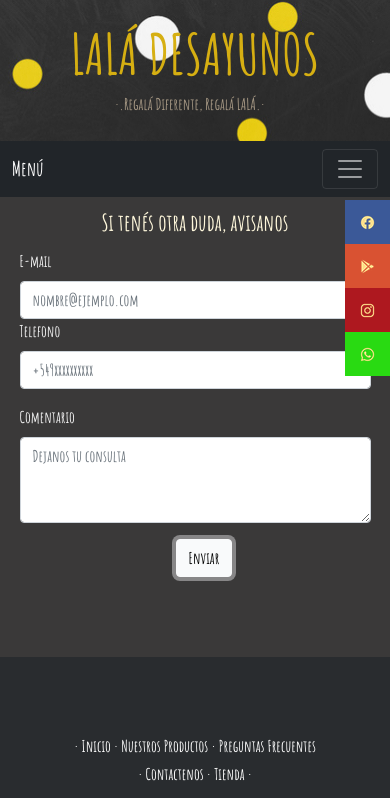
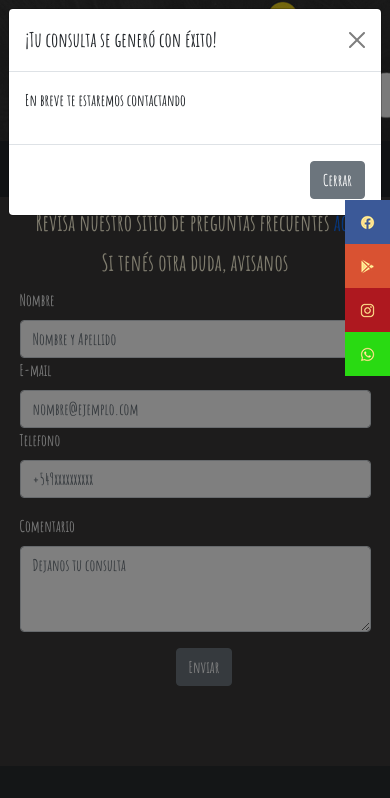
Before and after one commit to maatizaik/Zaikoski2, a website: page contactenos.html in a window 390 px wide. Both pictures are taken after a click on the button "Enviar". Shown: the top 798 px of the page. Drawn offline with nearby package versions, Linux system fonts and the light colour scheme; files that its build step writes are made by us from their sources; files whose address does not match are found by name.

Commit message:
ultima version v2

```diff
--- a/SCSS/_faq.scss
+++ b/SCSS/_faq.scss
@@ -23,7 +23,6 @@ h2, h3, summary{
 
 }
 
-
 .faq-lala-titulos{
 text-align: center;
 margin: 2%;
@@ -38,5 +37,15 @@ summary{
 .faq-lala{
     color: whitesmoke;
     font-size: 1.5rem;
-    margin-left: 5%;
+    margin: 2% 9%;
 }
+@media only screen and (max-width: 600px) {
+
+    .faq-lala-titulos, summary{
+        font-size: 95%;
+    }
+
+    .faq-lala{
+        font-size: 85%;
+    }
+}
--- a/SCSS/_footer.scss
+++ b/SCSS/_footer.scss
@@ -111,6 +111,7 @@ footer{
 	font-size: 1.5rem;
 	font-weight: bold;
 	margin-bottom: 20px;
+
 }
 
 .footer-distributed .footer-icons{
--- a/SCSS/_forms.scss
+++ b/SCSS/_forms.scss
@@ -1,3 +1,4 @@
+
 .tamaño-form{
     margin: 2% 5%;
 
@@ -13,4 +14,8 @@ button{
     color: cornsilk;
     margin: 3% 6%;
     text-align: center;
+    a{
+        text-decoration: none;
+
+    }
 }
--- a/SCSS/_import.scss
+++ b/SCSS/_import.scss
@@ -6,4 +6,5 @@
 @import '../SCSS/footer';
 @import '../SCSS/nproductos';
 @import '../SCSS/faq';
-@import '../SCSS/forms'
+@import '../SCSS/forms';
+@import '../SCSS/tienda'
--- /dev/null
+++ b/SCSS/_tienda.scss
@@ -0,0 +1,3 @@
+.form-floating{
+    margin: 3% 0%;
+}
--- a/contactenos.html
+++ b/contactenos.html
@@ -65,22 +65,50 @@
             </div>
         </div>
     </nav>
+    <h3></h3>
     <!--Formulario de contacto-->
     <section class="form-lala">
+
+        <h3 class="preguntas-frecuentes-titulo">
+            Revisá nuestro sitio de preguntas frecuentes <a href="../Version-Final/FAQ.html">acá</a>
+        </h3>
         <h3 class="preguntas-frecuentes-titulo">
             Si tenés otra duda, avisanos
         </h3>
         <div class="mb-3 tamaño-form">
-            <label for="exampleFormControlInput1" class="form-label">E-mail</label>
-            <input type="email" class="form-control" id="exampleFormControlInput1" placeholder="nombre@ejemplo.com">
-            <label for="exampleFormControlInput1" class="form-label">Telefono</label>
-            <input type="number" class="form-control" id="exampleFormControlInput1" placeholder="+549xxxxxxxxxx">
+            <label for="nombre-contacto" class="form-label">Nombre</label>
+            <input type="text" class="form-control" id="nombre-contacto" placeholder="Nombre y Apellido">
+            <label for="email-contacto" class="form-label">E-mail</label>
+            <input type="email" class="form-control" id="email-contacto" placeholder="nombre@ejemplo.com">
+            <label for="telefono-contacto" class="form-label">Telefono</label>
+            <input type="number" class="form-control" id="telefono-contacto" placeholder="+549xxxxxxxxxx">
           </div>
           <div class="mb-3 tamaño-form">
             <label for="exampleFormControlTextarea1" class="form-label">Comentario</label>
             <textarea class="form-control" id="exampleFormControlTextarea1" rows="3" placeholder="Dejanos tu consulta"></textarea>
           </div>
-          <button type="button" class="btn btn-light">Enviar</button>
+                <!-- Botón Reservar -->
+<button type="button" class="btn btn-secondary" data-bs-toggle="modal" data-bs-target="#modaladvertencia">
+    Enviar
+  </button>
+
+  <!-- Modal mensaje de exito-->
+  <div class="modal fade" id="modaladvertencia" tabindex="-1" aria-labelledby="exampleModalLabel" aria-hidden="true">
+    <div class="modal-dialog">
+      <div class="modal-content">
+        <div class="modal-header">
+          <h5 class="modal-title" id="exampleModalLabel">¡Tu consulta se generó con éxito!</h5>
+          <button type="button" class="btn-close" data-bs-dismiss="modal" aria-label="Cerrar"></button>
+        </div>
+        <div class="modal-body">
+          <p>En breve te estaremos contactando</p>
+        </div>
+        <div class="modal-footer">
+          <button type="button" class="btn btn-secondary" data-bs-dismiss="modal">Cerrar</button>
+        </div>
+      </div>
+    </div>
+  </div>
     </section>
 
     <!--Barra de Redes Sociales-->
```
Also changed, not shown: FAQ.html (+0 -8 lines), tienda.html (+23 -8 lines), CSS/style.css, 1 other file.
